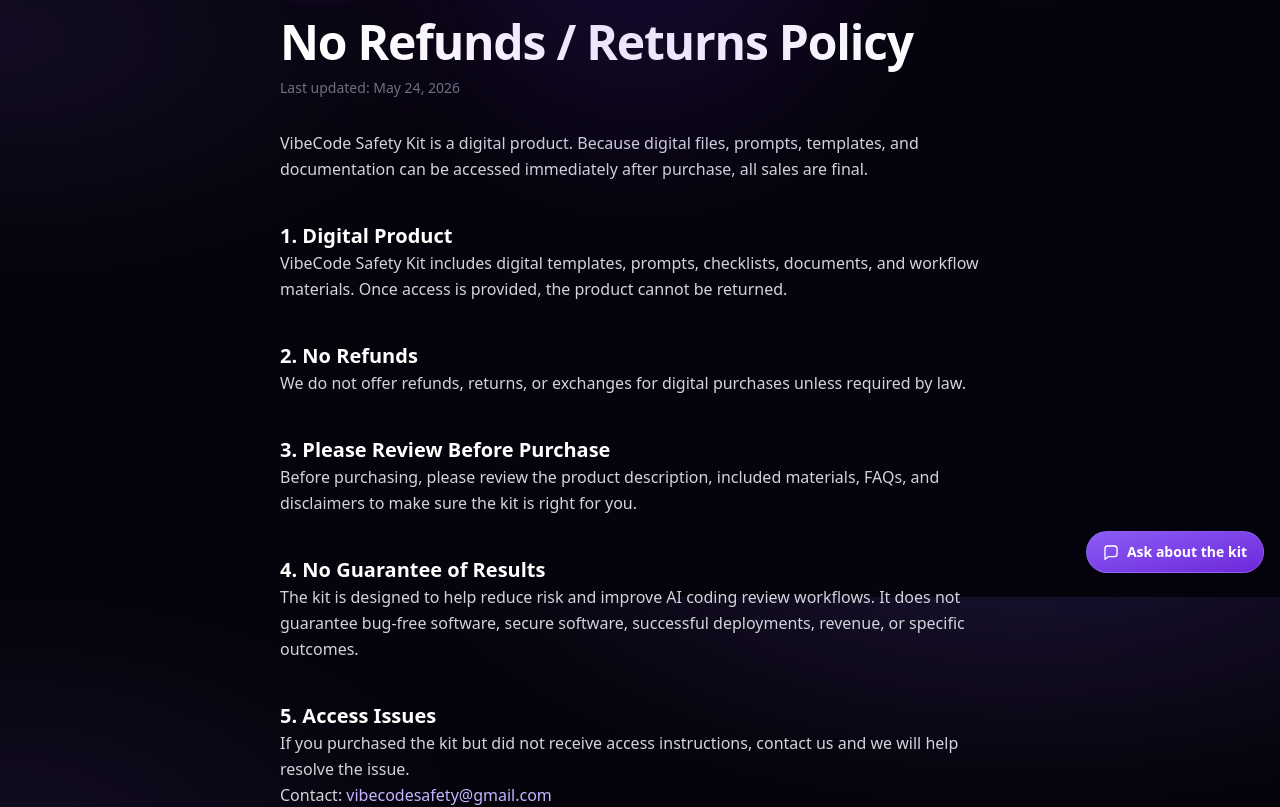
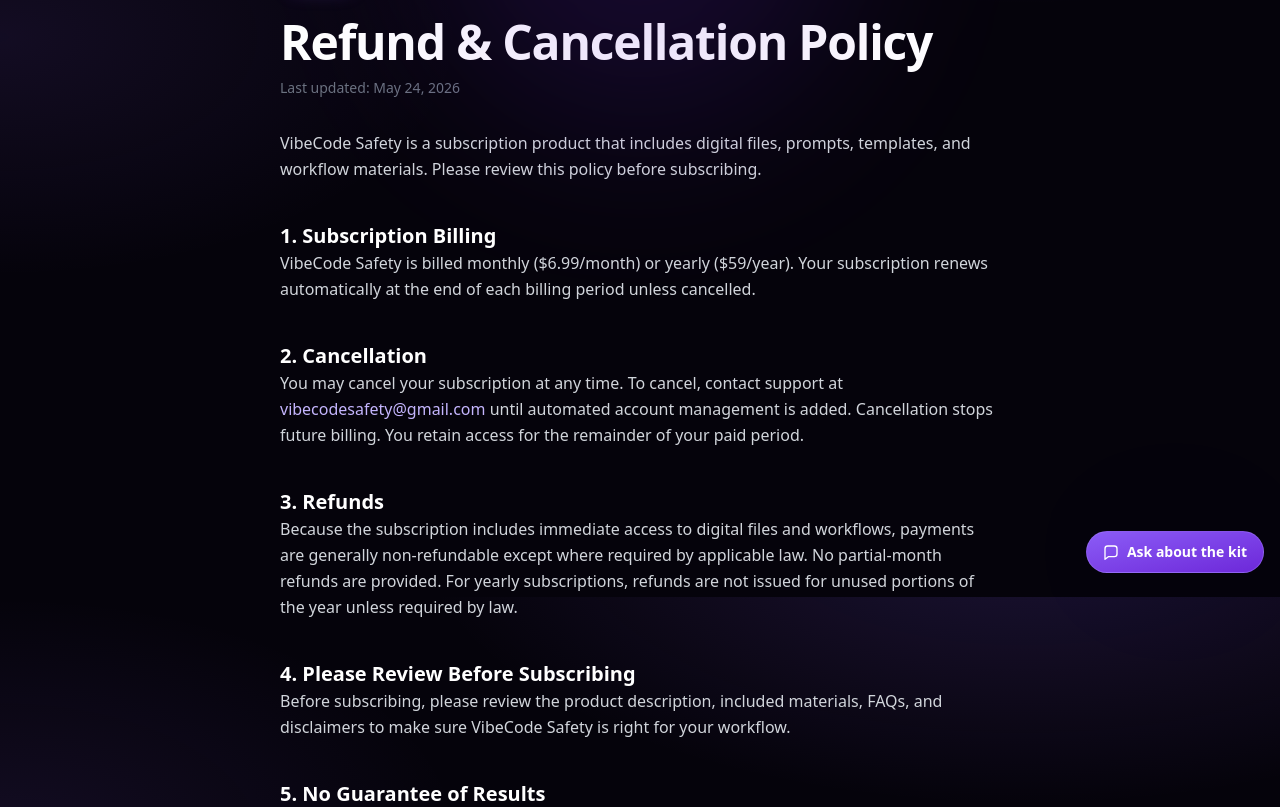
Before and after one commit to devon-gif/vibecodesafety, a Next.js app: page /refund-policy in a window 1280 px wide. Shown: the part 203-1010 px from the top of the page. Built offline with nearby package versions, Linux system fonts and the light colour scheme.

Commit message:
Update page.tsx

```diff
--- a/app/refund-policy/page.tsx
+++ b/app/refund-policy/page.tsx
@@ -2,53 +2,66 @@
 import { SUPPORT_EMAIL } from "@/lib/checkout";
 
 export const metadata = {
-  title: "No Refunds / Returns Policy - VibeCode Safety Kit",
+  title: "Refund & Cancellation Policy - VibeCode Safety",
 };
 
 export default function RefundPolicyPage() {
   return (
     <LegalShell
-      title="No Refunds / Returns Policy"
+      title="Refund &amp; Cancellation Policy"
       updated="May 24, 2026"
       intro={
         <p>
-          VibeCode Safety Kit is a digital product. Because digital files,
-          prompts, templates, and documentation can be accessed immediately
-          after purchase, all sales are final.
+          VibeCode Safety is a subscription product that includes digital
+          files, prompts, templates, and workflow materials. Please review
+          this policy before subscribing.
         </p>
       }
     >
-      <h2>1. Digital Product</h2>
+      <h2>1. Subscription Billing</h2>
       <p>
-        VibeCode Safety Kit includes digital templates, prompts, checklists,
-        documents, and workflow materials. Once access is provided, the
-        product cannot be returned.
+        VibeCode Safety is billed monthly ($6.99/month) or yearly ($59/year).
+        Your subscription renews automatically at the end of each billing
+        period unless cancelled.
       </p>
 
-      <h2>2. No Refunds</h2>
+      <h2>2. Cancellation</h2>
       <p>
-        We do not offer refunds, returns, or exchanges for digital purchases
-        unless required by law.
+        You may cancel your subscription at any time. To cancel, contact
+        support at{" "}
+        <a href={`mailto:${SUPPORT_EMAIL}`}>{SUPPORT_EMAIL}</a> until
+        automated account management is added. Cancellation stops future
+        billing. You retain access for the remainder of your paid period.
       </p>
 
-      <h2>3. Please Review Before Purchase</h2>
+      <h2>3. Refunds</h2>
       <p>
-        Before purchasing, please review the product description, included
-        materials, FAQs, and disclaimers to make sure the kit is right for
-        you.
+        Because the subscription includes immediate access to digital files
+        and workflows, payments are generally non-refundable except where
+        required by applicable law. No partial-month refunds are provided.
+        For yearly subscriptions, refunds are not issued for unused portions
+        of the year unless required by law.
       </p>
 
-      <h2>4. No Guarantee of Results</h2>
+      <h2>4. Please Review Before Subscribing</h2>
       <p>
-        The kit is designed to help reduce risk and improve AI coding review
-        workflows. It does not guarantee bug-free software, secure software,
-        successful deployments, revenue, or specific outcomes.
+        Before subscribing, please review the product description, included
+        materials, FAQs, and disclaimers to make sure VibeCode Safety is
+        right for your workflow.
       </p>
 
-      <h2>5. Access Issues</h2>
+      <h2>5. No Guarantee of Results</h2>
       <p>
-        If you purchased the kit but did not receive access instructions,
-        contact us and we will help resolve the issue.
+        VibeCode Safety is designed to help reduce risk and improve AI coding
+        review habits. It does not guarantee bug-free software, secure
+        software, successful deployments, revenue, or specific outcomes. It
+        does not replace professional engineering, QA, or a security audit.
+      </p>
+
+      <h2>6. Access Issues</h2>
+      <p>
+        If you subscribed but did not receive access, contact us and we will
+        help resolve the issue.
       </p>
       <p>
         Contact: <a href={`mailto:${SUPPORT_EMAIL}`}>{SUPPORT_EMAIL}</a>
```
